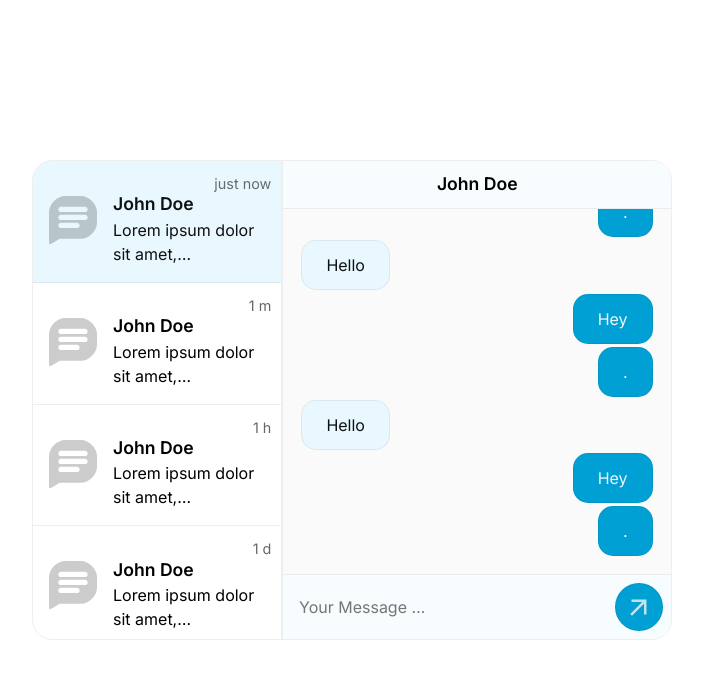
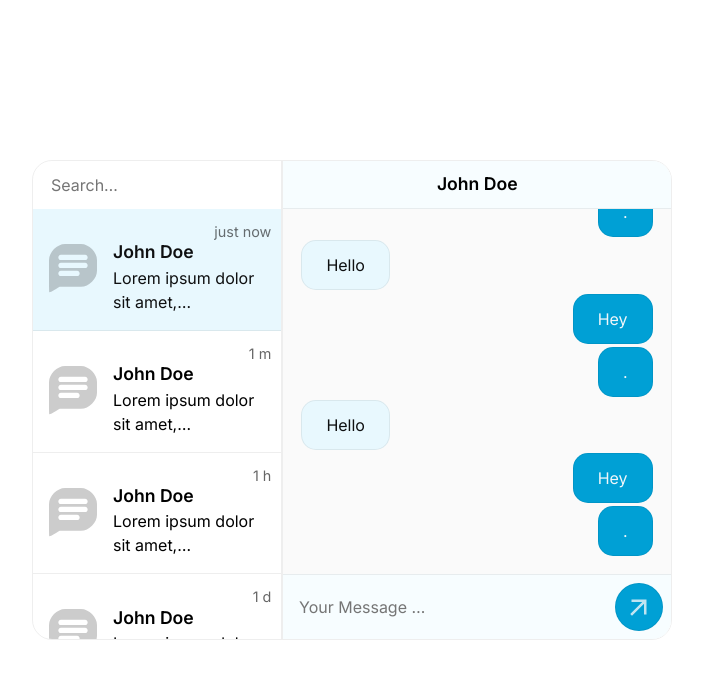
Before and after one commit to yspreen/super-simple-chat, a React app: page / in a window 1280 px wide. Shown: the top 678 px of the page, without its empty margins (288-991 px from the left). Built offline with nearby package versions, Linux system fonts and the light colour scheme.

Commit message:
Add search bar.

```diff
--- a/src/App.tsx
+++ b/src/App.tsx
@@ -58,6 +58,7 @@
       onNewMessage={newMessage}
       selectedChatIdx={index}
       setSelectedChatIdx={setIndex}
+      doSearch={(val) => console.log("search:", val)}
     />
   );
 }
--- a/src/ChatComponent.tsx
+++ b/src/ChatComponent.tsx
@@ -9,6 +9,7 @@
   chats,
   selectedChatIdx,
   setSelectedChatIdx,
+  doSearch,
 }: ChatProps) => {
   const [input, setInput] = useState("");
   const [drawerOpen_, setDrawerOpen] = useState(false);
@@ -43,6 +44,7 @@
         chats={chats}
         selectedChatIdx={selectedChatIdx ?? -1}
         selectIndex={setIndex}
+        doSearch={doSearch}
       />
       <ChatContainer
         input={input}
--- a/src/ChatDrawer.tsx
+++ b/src/ChatDrawer.tsx
@@ -1,4 +1,4 @@
-import { FC } from "react";
+import { FC, useRef, useState } from "react";
 import { Chat } from "./ChatModels";
 import { ChatRow } from "./ChatRow";
 
@@ -6,14 +6,33 @@
   chats: Chat[];
   selectedChatIdx: number;
   selectIndex: (idx: number) => void;
-}> = ({ chats, selectedChatIdx, selectIndex }) => (
+  doSearch?: (val: string) => void;
+}> = ({ chats, selectedChatIdx, selectIndex, doSearch }) => {
+  const timeout = useRef(null as NodeJS.Timeout | null);
+  const setInput = (val: string) => {
+    timeout.current && clearTimeout(timeout.current);
+    timeout.current = setTimeout(() => {
+      doSearch?.(val);
+    }, 250);
+  };
+
+  return (
     <div className="drawer">
+      <div className="search-container">
+        <input
+          type="text"
+          placeholder="Search&hellip;"
+          onChange={(newVal) => setInput(newVal.target.value)}
+        />
+      </div>
       {chats.map((chat, idx) => (
         <ChatRow
           chat={chat}
           selected={idx === selectedChatIdx}
           onClick={() => selectIndex(idx)}
+          key={chat.id ?? idx}
         />
       ))}
     </div>
   );
+};
--- a/src/ChatIcon.tsx
+++ b/src/ChatIcon.tsx
@@ -3,8 +3,8 @@
 export const ChatIcon: FC = () => (
   <svg viewBox="0 0 18 19" xmlns="http://www.w3.org/2000/svg">
     <path
-      fill-rule="evenodd"
-      clip-rule="evenodd"
+      fillRule="evenodd"
+      clipRule="evenodd"
       d="M12 0H6C3 0 0.00999805 3 0.00999805 6C0.00999805 6 -0.0500026 18 0.0999989 18C0.0999996 18.5 4 16 4 16H12C15 16 18 13 18 10V6C18 3 15 0 12 0ZM4.5 4C3.94772 4 3.5 4.44772 3.5 5C3.5 5.55228 3.94771 6 4.5 6H13.5C14.0523 6 14.5 5.55228 14.5 5C14.5 4.44772 14.0523 4 13.5 4H4.5ZM4.5 7C3.94772 7 3.5 7.44771 3.5 8C3.5 8.55229 3.94771 9 4.5 9H13.5C14.0523 9 14.5 8.55229 14.5 8C14.5 7.44771 14.0523 7 13.5 7H4.5ZM3.5 11C3.5 10.4477 3.94772 10 4.5 10H10.5C11.0523 10 11.5 10.4477 11.5 11C11.5 11.5523 11.0523 12 10.5 12H4.5C3.94772 12 3.5 11.5523 3.5 11Z"
     />
   </svg>
--- a/src/ChatModels.tsx
+++ b/src/ChatModels.tsx
@@ -8,6 +8,7 @@
 }
 
 export interface Chat {
+  id?: string | number;
   lastMessageText: string;
   lastMessageDate: Date;
   name: string;
@@ -19,4 +20,5 @@
   selectedChatIdx?: number;
   onNewMessage?: (text: string) => void;
   setSelectedChatIdx?: (idx: number) => void;
+  doSearch?: (val: string) => void;
 }
--- a/src/style.css
+++ b/src/style.css
@@ -92,6 +92,16 @@
   width: 100%;
   flex-direction: column-reverse;
   overflow-y: auto; /* Allows scrolling */
+}
+.search-container {
+  height: 3em;
+  flex-shrink: 0;
+  padding: 0 1em;
+  display: flex;
+  align-items: center;
+}
+.search-container input {
+  font-size: 1em;
 }
 .header-container {
   height: 3em;
```
Lines whose indentation alone changed are shown as unchanged.
